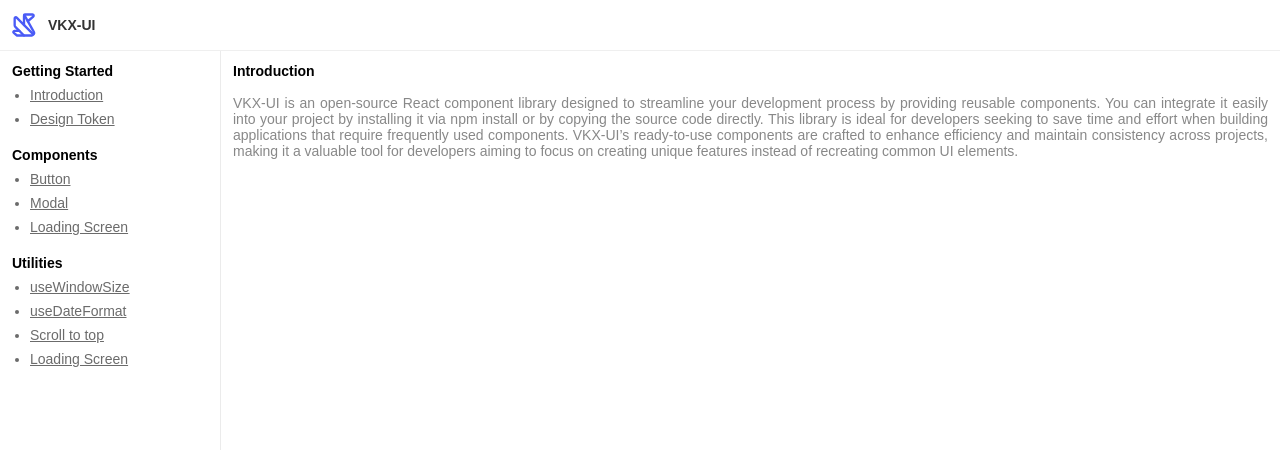
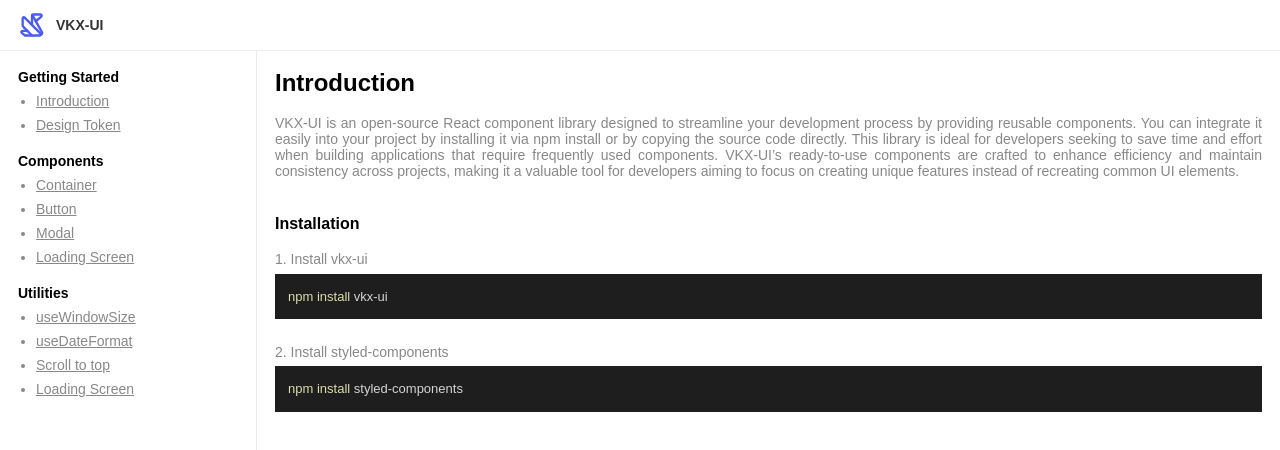
Before and after one commit to vincentkua/vkx-ui, a React (Vite) app: page / in a window 1280 px wide. Shown: the top 450 px of the page. Built offline with nearby package versions, Linux system fonts and the light colour scheme.

Commit message:
feat: added container to the component

```diff
--- a/index.html
+++ b/index.html
@@ -1,4 +1,4 @@
-<!doctype html>
+<!DOCTYPE html>
 <html lang="en">
   <head>
     <meta charset="UTF-8" />
@@ -6,14 +6,14 @@
     <meta name="viewport" content="width=device-width, initial-scale=1.0" />
     <title>Vite + React + TS</title>
     <style>
-      *{
+      * {
         padding: 0;
         margin: 0;
-        font-family:sans-serif;
+        font-family: sans-serif;
+      }
+      p {
+        color: #888888;
         font-size: 14px;
-      }
-      p{
-        color: #888888;
       }
     </style>
   </head>
--- a/package.json
+++ b/package.json
@@ -15,12 +15,14 @@
     "react": "^18.3.1",
     "react-dom": "^18.3.1",
     "react-router-dom": "^7.1.0",
+    "react-syntax-highlighter": "^15.6.1",
     "styled-components": "^6.1.13"
   },
   "devDependencies": {
     "@eslint/js": "^9.17.0",
     "@types/react": "^18.3.17",
     "@types/react-dom": "^18.3.5",
+    "@types/react-syntax-highlighter": "^15.5.13",
     "@vitejs/plugin-react": "^4.3.4",
     "eslint": "^9.17.0",
     "eslint-plugin-react-hooks": "^5.0.0",
--- a/src/Providers.tsx
+++ b/src/Providers.tsx
@@ -1,25 +1,30 @@
 import { BrowserRouter, Route, Routes } from "react-router-dom";
 
-import SideMenu from "./components/SideMenu";
+import MenuSide from "./components/MenuSide";
 import { LeftNavArea, RightContentArea } from "./components/styled.component";
-import TopMenu from "./components/TopMenu";
-import Introduction from "./pages/Introduction";
-import DesignTokenPage from "./pages/DesignTokenPage";
+import MenuTop from "./components/MenuTop";
+import Introduction from "./pages/01gettingstarted/Introduction";
+import DesignTokenPage from "./pages/01gettingstarted/DesignTokenPage";
+import Container from "./npmComponents/Container";
+import ContainerPage from "./pages/02components/01Container";
 
 const Providers = () => {
   return (
     <>
       <BrowserRouter>
-        <TopMenu />
+        <MenuTop />
         <div style={{ display: "flex", height: "calc(100vh - 50px)" }}>
           <LeftNavArea>
-            <SideMenu />
+            <MenuSide />
           </LeftNavArea>
           <RightContentArea>
-            <Routes>
-              <Route path="/" element={<Introduction />} />
-              <Route path="/designtoken" element={<DesignTokenPage />} />
-            </Routes>
+            <Container>
+              <Routes>
+                <Route path="/" element={<Introduction />} />
+                <Route path="/designtoken" element={<DesignTokenPage />} />
+                <Route path="/container" element={<ContainerPage />} />
+              </Routes>
+            </Container>
           </RightContentArea>
         </div>
       </BrowserRouter>
--- a/src/components/SideMenu.tsx
+++ b/src/components/MenuSide.tsx
@@ -2,10 +2,9 @@
 import { useNavigate } from "react-router-dom";
 import styled from "styled-components";
 
-const SideMenu = () => {
+const MenuSide = () => {
   const navigate = useNavigate();
   const SideMenuFlexBox = styled.div`
-    padding: 12px;
     display: flex;
     flex-direction: column;
     gap: 4px;
@@ -22,6 +21,7 @@
 
         <SideMenuSubHeader>Components</SideMenuSubHeader>
         <SideMenuList>
+        <li onClick={() => navigate("/container")}>Container</li>
           <li>Button</li>
           <li>Modal</li>
           <li>Loading Screen</li>
@@ -39,4 +39,4 @@
   );
 };
 
-export default SideMenu;
+export default MenuSide;
--- a/src/components/TopMenu.tsx
+++ b/src/components/MenuTop.tsx
@@ -1,14 +1,14 @@
 import { OrigamiIcon } from "lucide-react";
 import styled from "styled-components";
 
-const TopMenu = () => {
+const MenuTop = () => {
   const SideMenuTopHeaderBox = styled.div`
     display: flex;
     align-items: center;
     gap: 10px;
     color: #333333;
     height: 50px;
-    padding-left: 10px;
+    padding-left: 18px;
     border-bottom: 1px solid #efefef;
     background-color:#ffffff;
   `;
@@ -24,4 +24,4 @@
   );
 };
 
-export default TopMenu;
+export default MenuTop;
--- a/src/components/styled.component.tsx
+++ b/src/components/styled.component.tsx
@@ -6,7 +6,6 @@
 `;
 
 export const SideMenuSubHeader = styled.div`
-
   padding-bottom: 4px;
   color: #000000;
   font-weight: bold;
@@ -21,7 +20,7 @@
   > li {
     margin-bottom: 8px;
     cursor: pointer;
-    color: #6b6b6b;
+    color: #888888;
     text-decoration: underline;
     /* list-style-type:none; */
   }
@@ -32,11 +31,12 @@
   background-color: #ffffff;
   overflow-y: scroll;
   border-right: 1px solid #ebebeb;
+  padding: 18px;
 `;
 
 export const RightContentArea = styled.div`
   flex-grow: 1;
   background-color: #ffffff;
   overflow-y: scroll;
-  padding: 12px;
+  padding: 18px;
 `;
--- /dev/null
+++ b/src/npmComponents/Container.tsx
@@ -0,0 +1,27 @@
+import React from "react";
+import styled from "styled-components";
+
+type Childprops = {
+  children: React.ReactNode;
+};
+
+const Container = ({ children }: Childprops) => {
+  const StyledContainerDiv = styled.div`
+    max-width: 1200px;
+    margin: auto;
+    @media (max-width: 1200px) {
+      max-width: 1000px;
+    }
+    @media (max-width: 1000px) {
+      max-width: 100%;
+    }
+  `;
+
+  return (
+    <>
+      <StyledContainerDiv>{children}</StyledContainerDiv>
+    </>
+  );
+};
+
+export default Container;
--- a/src/pages/DesignTokenPage.tsx
+++ b/src/pages/01gettingstarted/DesignTokenPage.tsx
@@ -1,7 +1,7 @@
 const DesignTokenPage = () => {
   return (
     <>
-      <h4>Design Token</h4>
+      <h2>Design Token</h2>
       <br />
       <p style={{ textAlign: "justify" }}>
         VKX-UI React component library is built using styled-components, ensuring
--- a/src/pages/Introduction.tsx
+++ b/src/pages/01gettingstarted/Introduction.tsx
@@ -1,9 +1,12 @@
+import { Prism as CodeSnippet } from "react-syntax-highlighter";
+import { vscDarkPlus } from "react-syntax-highlighter/dist/esm/styles/prism";
+
 const Introduction = () => {
   return (
     <>
-      <h4>Introduction</h4>
+      <h2>Introduction</h2>
       <br />
-      <p style={{ color: "#888888" , textAlign:"justify"}}>
+      <p style={{ textAlign: "justify" }}>
         VKX-UI is an open-source React component library designed to streamline
         your development process by providing reusable components. You can
         integrate it easily into your project by installing it via npm install
@@ -15,6 +18,21 @@
         focus on creating unique features instead of recreating common UI
         elements.
       </p>
+
+      <br />
+      <br />
+
+      <h4>Installation</h4>
+      <br />
+      <p>1. Install vkx-ui</p>
+      <CodeSnippet language="bash" style={vscDarkPlus}>
+        {`npm install vkx-ui`}
+      </CodeSnippet>
+      <br />
+      <p>2. Install styled-components</p>
+      <CodeSnippet language="bash" style={vscDarkPlus}>
+        {`npm install styled-components`}
+      </CodeSnippet>
     </>
   );
 };
--- /dev/null
+++ b/src/pages/02components/01Container/index.tsx
@@ -0,0 +1,87 @@
+import { Prism as CodeSnippet } from "react-syntax-highlighter";
+import { vscDarkPlus } from "react-syntax-highlighter/dist/esm/styles/prism";
+
+const sampleusagecode = `//SampleUsage.tsx
+import { Container } from "vkx-ui";
+
+const SampleUsage = () => {
+  return (
+    <>
+      <Container>
+        <h3>Title</h3>
+        <br />
+        <p>
+          Lorem ipsum dolor sit amet consectetur adipisicing elit. Repellendus
+          quae, ab cumque officia doloremque voluptates ratione facere, aliquid
+          laudantium, maxime vel assumenda? Eaque quam vero quasi accusantium
+          est ipsam eveniet?
+        </p>
+      </Container>
+    </>
+  );
+};
+
+export default SampleUsage;
+`;
+
+const componentSourceCode = `import React from "react";
+import styled from "styled-components";
+
+type Childprops = {
+  children: React.ReactNode;
+};
+
+const Container = ({ children }: Childprops) => {
+  const StyledContainerDiv = styled.div\`
+    max-width: 1200px;
+    margin: auto;
+    @media (max-width: 1200px) {
+      max-width: 1000px;
+    }
+    @media (max-width: 1000px) {
+      max-width: 100%;
+    }
+  \`;
+
+  return (
+    <>
+      <StyledContainerDiv>{children}</StyledContainerDiv>
+    </>
+  );
+};
+
+export default Container;
+
+`
+
+const ContainerPage = () => {
+  return (
+    <>
+      <h2>Container</h2>
+      <br />
+      <p>
+        The container centers your content horizontally. It's the most basic
+        layout element. The max-width was set at 100% on mobile device and up to
+        1200px on desktop device when the width is more than 1200px.
+      </p>
+
+      <br />
+      <br />
+      <h4>Sample Usage</h4>
+      <CodeSnippet language="tsx" style={vscDarkPlus}>
+        {sampleusagecode}
+      </CodeSnippet>
+
+      <br />
+      <br />
+
+      <h4>Source Code</h4>
+      <p>The code below shows how this component was made.</p>
+      <CodeSnippet language="tsx" style={vscDarkPlus}>
+        {componentSourceCode}
+      </CodeSnippet>
+    </>
+  );
+};
+
+export default ContainerPage;
```
Also changed, not shown: src/pages/02components/01Container/SampleUsage.tsx (added, +20 -0 lines), src/pages/02components/02Button/index.tsx (added, +16 -0 lines), 1 other file (tests, documents, lock files or other folders).
